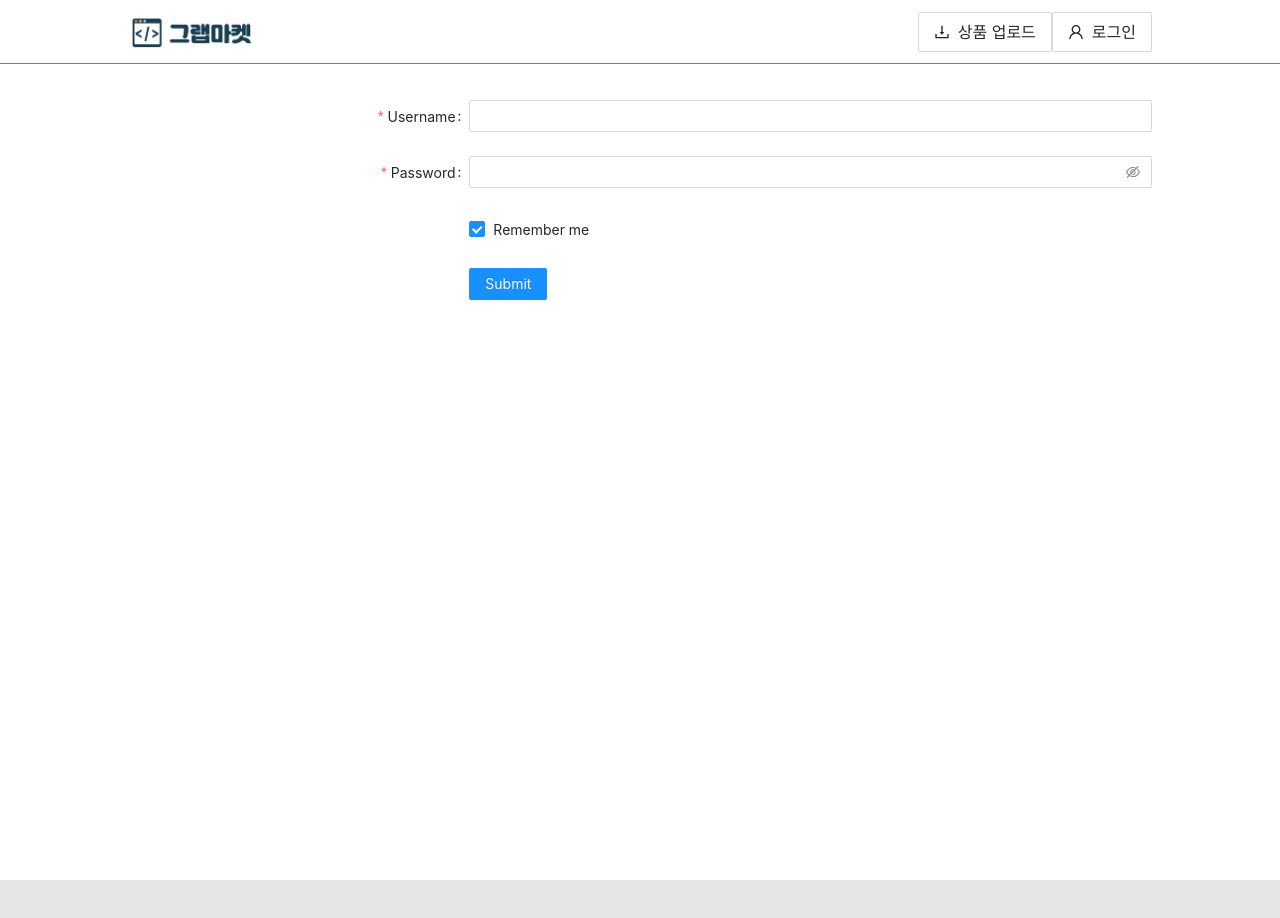
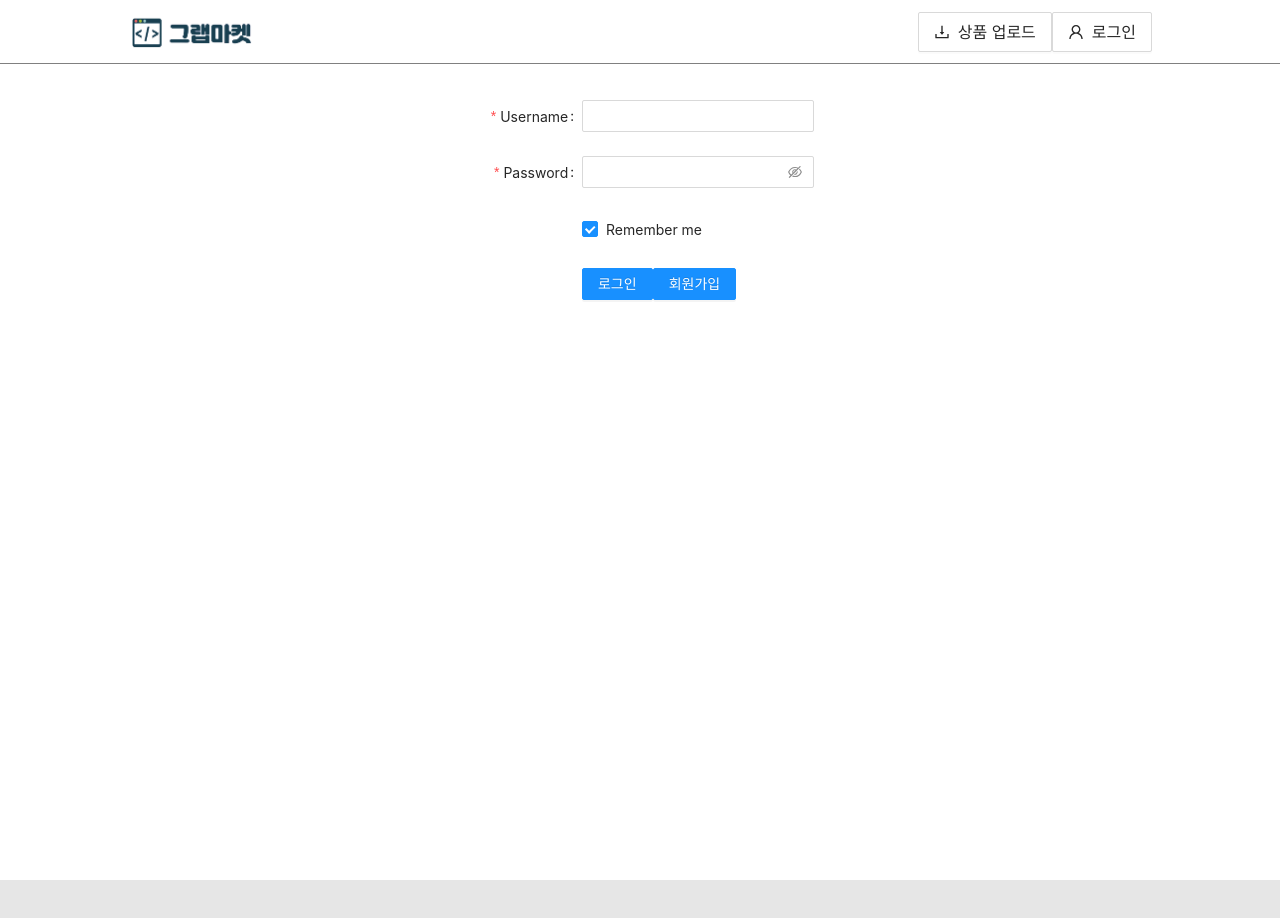
Before and after one commit to DOHAN25/React-Web, a React (Create React App) app: page /login in a window 1280 px wide. Shown: the top 918 px of the page. Built offline with nearby package versions, Linux system fonts and the light colour scheme.

Commit message:
regist update

```diff
--- a/src/login/index.css
+++ b/src/login/index.css
@@ -1,3 +1,10 @@
 #login-container {
   padding-top: 36px;
 }
+
+#Form-container {
+  display: flex;
+  justify-content: center;
+  align-items: center;
+  flex-direction: column;
+}
--- a/src/login/index.js
+++ b/src/login/index.js
@@ -1,7 +1,7 @@
 import "./index.css";
 import { Avatar, Form, message, Input, Checkbox, Button } from "antd";
 import { UserOutlined } from "@ant-design/icons";
-import { useHistory } from "react-router-dom";
+import { useHistory, Link } from "react-router-dom";
 import axios from "axios";
 import { API_URL } from "../config/constants";
 
@@ -20,6 +20,7 @@ function LoginPage() {
   };
   return (
     <div id="login-container">
+      <div id="Form-container">
         <Form
           name="basic"
           labelCol={{ span: 8 }}
@@ -53,10 +54,14 @@ function LoginPage() {
 
           <Form.Item wrapperCol={{ offset: 8, span: 16 }}>
             <Button type="primary" htmlType="submit">
-            Submit
+              로그인
             </Button>
+            <Link to="./regist">
+              <Button type="primary">회원가입</Button>
+            </Link>
           </Form.Item>
         </Form>
+      </div>
     </div>
   );
 }
--- /dev/null
+++ b/src/regist/index.js
@@ -0,0 +1,6 @@
+import "./index.css";
+function JoinPage() {
+  return <div>안녕하세요.</div>;
+}
+
+export default JoinPage;
```
Also changed, not shown: src/regist/index.css (added). Lines whose indentation alone changed are shown as unchanged.
